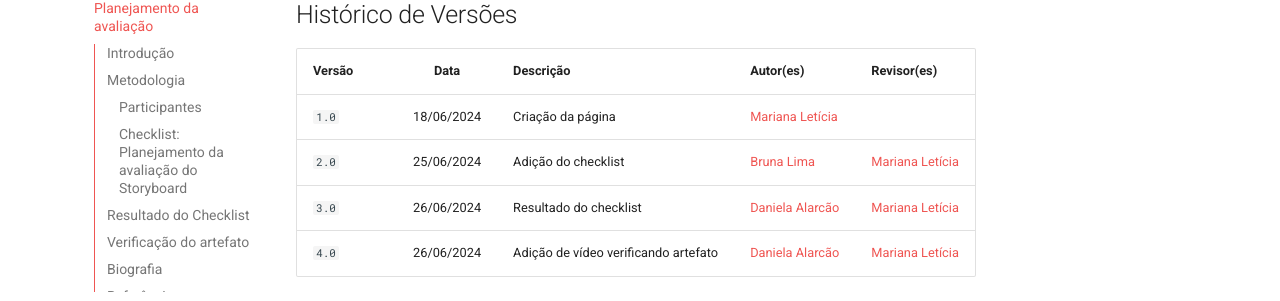
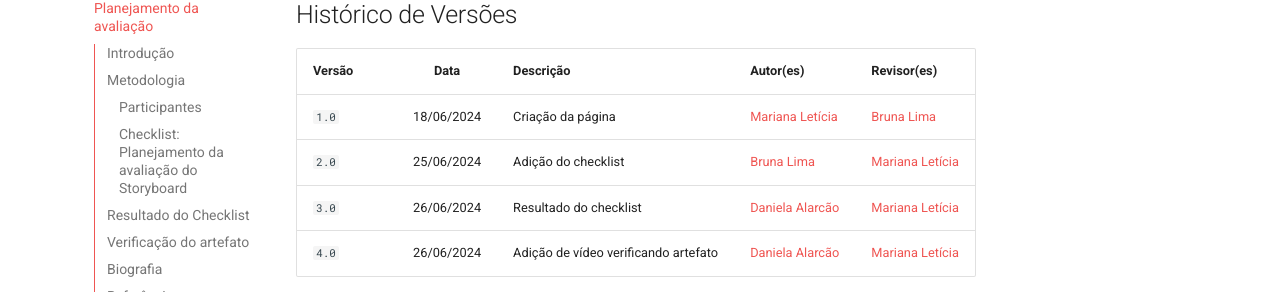
Before and after one commit to Interacao-Humano-Computador/2024.1-CBMERJ, an MkDocs documentation site: the page built from docs/verificacao_artefatos/verificacao_nosso_grupo/etapa_4/nivel_1/storyboard/planejamento_avaliacao.md, in a window 1280 px wide and 900 px high, scrolled down 4995 px. Shown: the part 427-728 px from the top of the window. Built offline with MkDocs 1.6.1 and Material for MkDocs 9.7.7, drawn with Linux system fonts in a browser that asks for light colours; comment, search, counter and statistics services are not loaded.

Commit message:
adicionando revisores na verificação do grupo 7

```diff
--- a/docs/verificacao_artefatos/verificacao_nosso_grupo/etapa_4/nivel_1/storyboard/planejamento_avaliacao.md
+++ b/docs/verificacao_artefatos/verificacao_nosso_grupo/etapa_4/nivel_1/storyboard/planejamento_avaliacao.md
@@ -89,7 +89,7 @@ A lista de verificações abaixo detalha os aspectos que serão analisados duran
 
 | Versão |    Data    | Descrição                                 | Autor(es)                                       | Revisor(es)                                    |
 | ------ | :--------: | ----------------------------------------- | ----------------------------------------------- | ---------------------------------------------- |
-| `1.0`   | 18/06/2024 | Criação da página                         | [Mariana Letícia](https://github.com/Marianannn) |   |
+| `1.0`   | 18/06/2024 | Criação da página                         | [Mariana Letícia](https://github.com/Marianannn) | [Bruna Lima](https://github.com/libruna)  |
 | `2.0`   | 25/06/2024 | Adição do checklist | [Bruna Lima](https://github.com/libruna) |  [Mariana Letícia](https://github.com/Marianannn) |
 | `3.0`   | 26/06/2024 | Resultado do checklist | [Daniela Alarcão](https://github.com/danialarcao) | [Mariana Letícia](https://github.com/Marianannn)  |
 | `4.0`   | 26/06/2024 | Adição de vídeo verificando artefato | [Daniela Alarcão](https://github.com/danialarcao) |  [Mariana Letícia](https://github.com/Marianannn) |
```
Also changed, not shown: docs/verificacao_artefatos/verificacao_nosso_grupo/etapa_4/nivel_1/storyboard/storyboard.md (+1 -1 lines).
